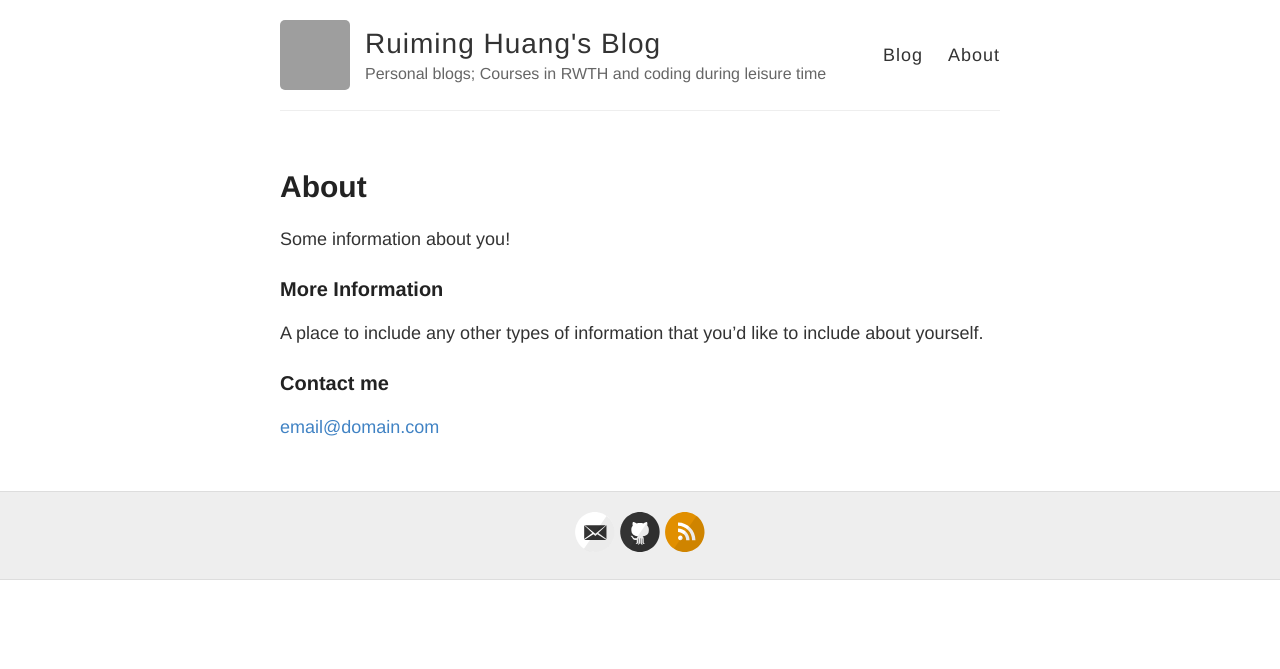
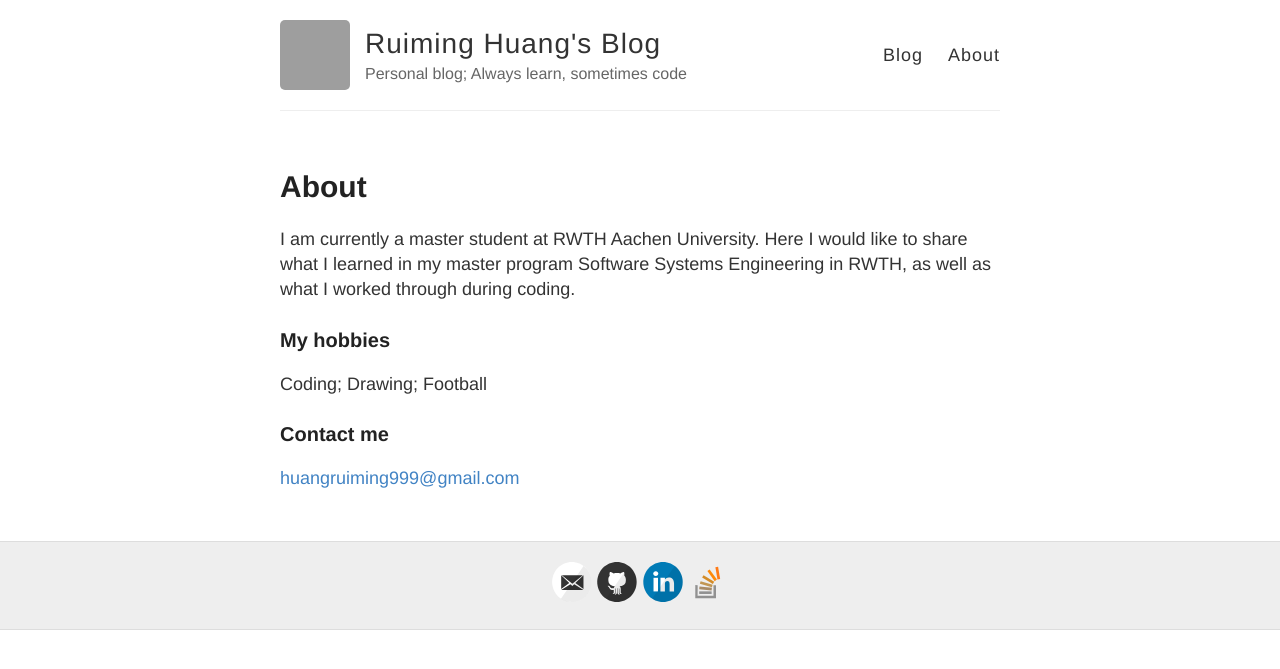
Before and after one commit to Wizna/Wizna.github.io, a Jekyll site: the page built from about.md, in a window 1280 px wide. Shown: the top 669 px of the page. Built offline with Jekyll 4.4.1, drawn with Linux system fonts in a browser that asks for light colours; grey boxes are pictures that could not be loaded.

```diff
--- a/_config.yml
+++ b/_config.yml
@@ -6,7 +6,7 @@
 name: Ruiming Huang's Blog
 
 # Short bio or description (displayed in the header)
-description: Personal blogs; Courses in RWTH and coding during leisure time
+description: Personal blog; Always learn, sometimes code
 
 # URL of your avatar or profile pic (you could use your GitHub profile pic)
 avatar: https://avatars0.githubusercontent.com/u/12031381?v=3&u=2e000050ccab701c335b49aee975ac3dbfeb7b76&s=400
@@ -21,13 +21,13 @@ footer-links:
   email: huangruiming999@gmail.com
   facebook:
   flickr:
-  github: https://github.com/Wizna
+  github: Wizna
   instagram:
-  linkedin:
+  linkedin: https://www.linkedin.com/in/%E9%94%90%E9%93%AD-%E9%BB%84-883873b8/
   pinterest:
-  rss: wizna# just type anything here for a working RSS icon
+  rss: # just type anything here for a working RSS icon
   twitter:
-  stackoverflow: # your stackoverflow profile, e.g. "users/50476/bart-kiers"
+  stackoverflow: users/5172180/%E9%BB%84%E9%94%90%E9%93%AD # your stackoverflow profile, e.g. "users/50476/bart-kiers"
   youtube: # channel/<your_long_string> or user/<user-name>
   googleplus: # anything in your profile username that comes after plus.google.com/
 
@@ -37,11 +37,11 @@ footer-links:
 disqus: ruiming-huangs-blog
 
 # Enter your Google Analytics web tracking code (e.g. UA-2110908-2) to activate tracking
-google_analytics:
+google_analytics: UA-96728449-1
 
 # Your website URL (e.g. http://barryclark.github.io or http://www.barryclark.co)
 # Used for Sitemap.xml and your RSS feed
-url:
+url: https://wizna.github.io/
 
 # If you're hosting your site at a Project repository on GitHub pages
 # (http://yourusername.github.io/repository-name)
--- a/about.md
+++ b/about.md
@@ -4,12 +4,13 @@ title: About
 permalink: /about/
 ---
 
-Some information about you!
+I am currently a master student at RWTH Aachen University.
+Here I would like to share what I learned in my master program Software Systems Engineering in RWTH, as well as what I worked through during coding.
 
-### More Information
+### My hobbies
 
-A place to include any other types of information that you'd like to include about yourself.
+Coding; Drawing; Football
 
 ### Contact me
 
-[email@domain.com](mailto:email@domain.com)
+[huangruiming999@gmail.com](mailto:huangruiming999@gmail.com)
```
